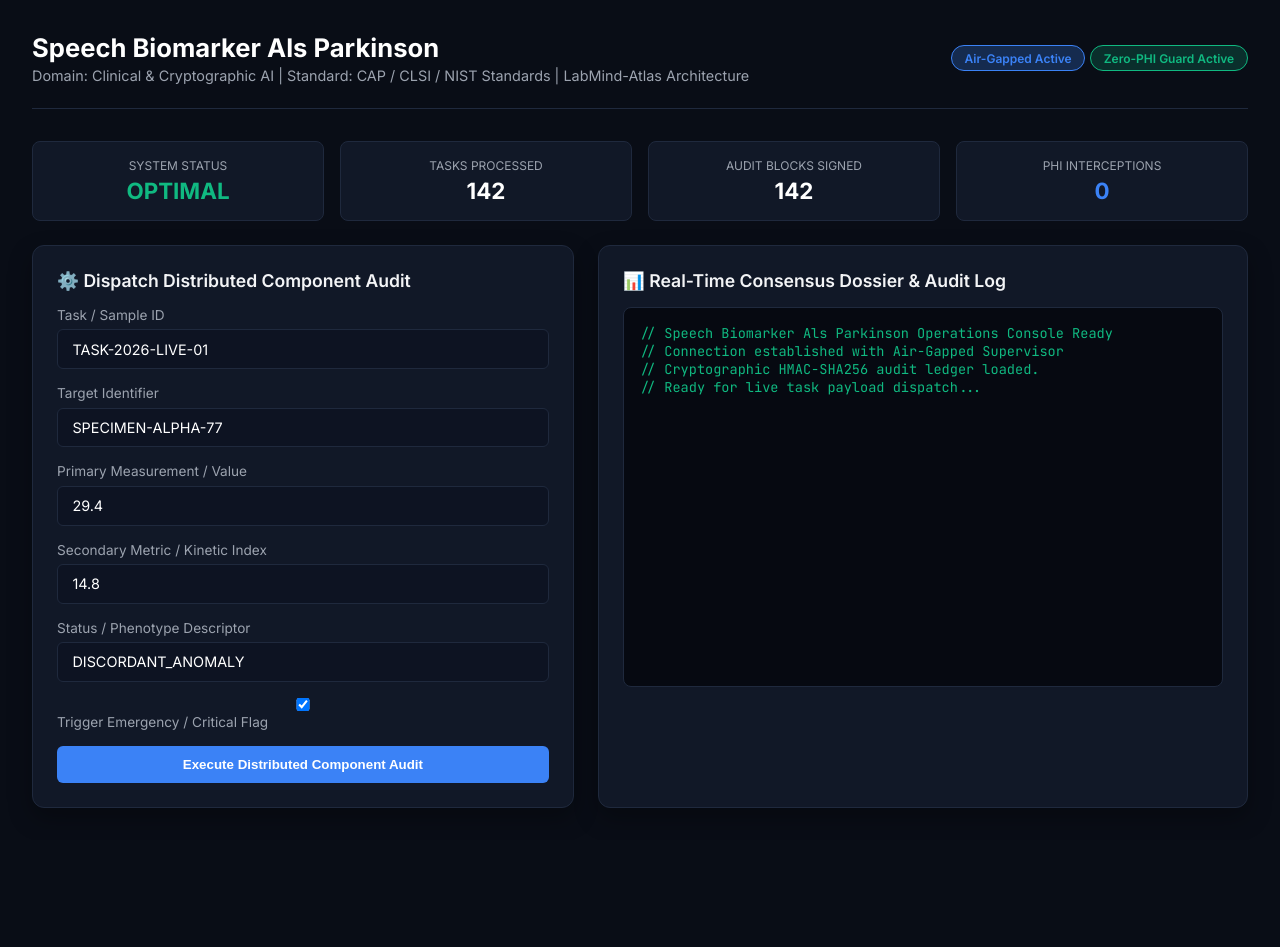
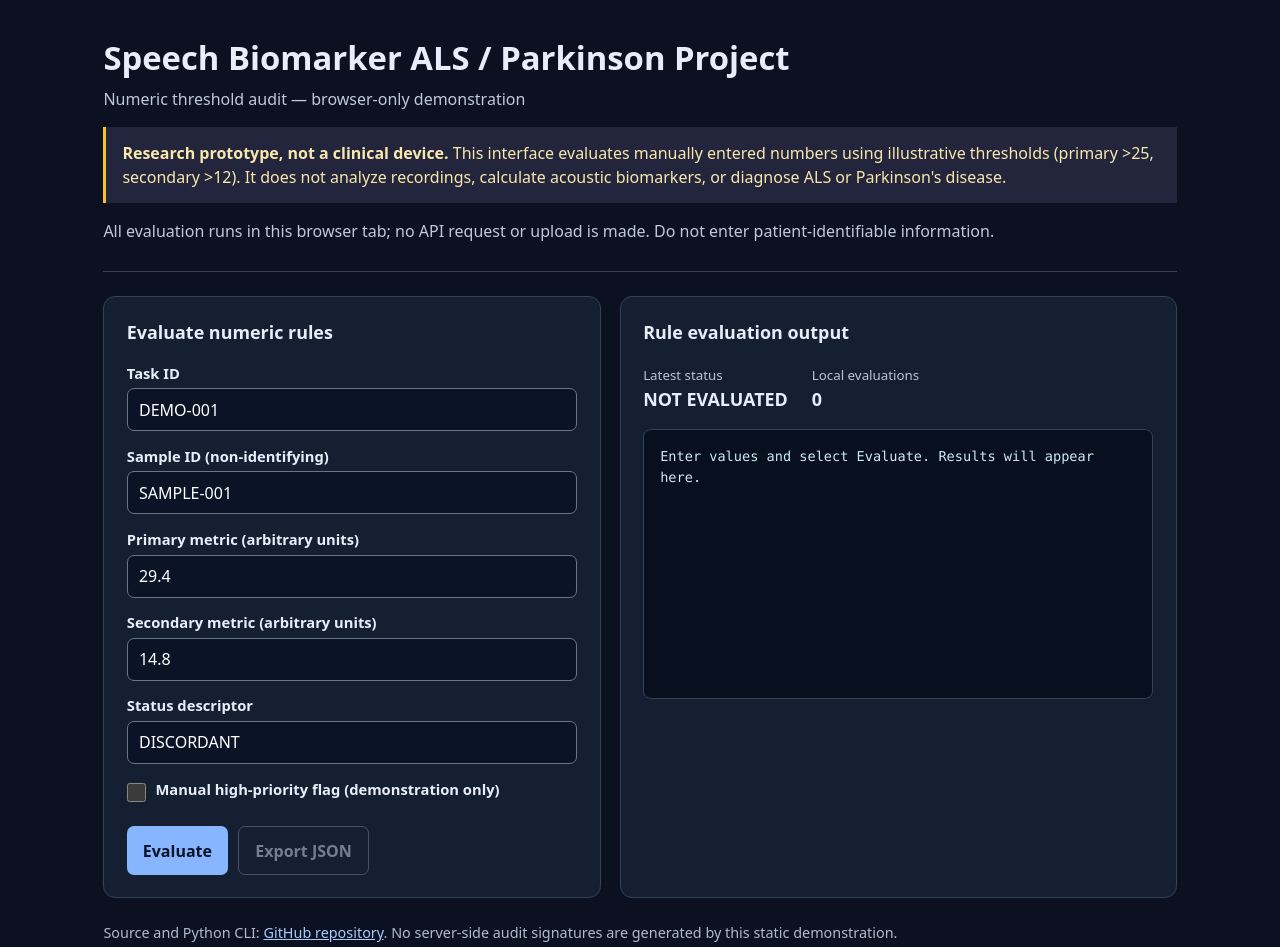
Before and after one commit to abusuraihsakhri/speech-biomarker-als-parkinson, a plain HTML site: page web/index.html in a window 1280 px wide. Before the commit the page ends 840 px from the top, so only its background shows below. Drawn offline with Linux system fonts and the light colour scheme.

Commit message:
Replace broken console with a tested local rule demo and Pages workflow

```diff
--- /dev/null
+++ b/web/app.js
@@ -0,0 +1,80 @@
+"use strict";
+function evaluateTask(raw) {
+  const taskId = String(raw.task_id || "").trim();
+  const targetId = String(raw.target_identifier || "").trim();
+  const descriptor = String(raw.status_descriptor || "").trim();
+  if (!taskId || taskId.length > 128 || !targetId || targetId.length > 128)
+    throw new Error("Task and sample IDs are required (maximum 128 characters).");
+  if (!descriptor || descriptor.length > 64)
+    throw new Error("A status descriptor is required (maximum 64 characters).");
+  const primary = Number(raw.primary_metric);
+  const secondary = Number(raw.secondary_metric);
+  if (raw.primary_metric === "" || raw.secondary_metric === "" ||
+      !Number.isFinite(primary) || !Number.isFinite(secondary))
+    throw new Error("Enter finite numeric values for both measurements.");
+  const critical = raw.is_critical_flag === true;
+  const alerts = [];
+  if (primary > 25)
+    alerts.push({worker: "InvariantQCWorker", urgency: "ELEVATED_RISK",
+      summary: "Primary measurement exceeds demonstration threshold (25)."});
+  if (critical || secondary > 12)
+    alerts.push({worker: "SafetyEscalationWorker",
+      urgency: critical ? "CRITICAL_STAT_PANIC" : "ELEVATED_RISK",
+      summary: "Priority flag set or secondary measurement exceeds demonstration threshold (12)."});
+  if (["DISCORDANT", "ANOMALY", "MUTANT", "VIOLATION", "FAIL", "REJECT"]
+    .some(word => descriptor.toUpperCase().includes(word)))
+    alerts.push({worker: "ProtocolConformanceWorker", urgency: "ELEVATED_RISK",
+      summary: "Status descriptor matches a predefined anomaly keyword."});
+  const urgency = alerts.some(a => a.urgency === "CRITICAL_STAT_PANIC")
+    ? "CRITICAL_STAT_PANIC" : alerts.length ? "ELEVATED_RISK" : "ROUTINE";
+  return {
+    task_id: taskId, target_identifier: targetId, primary_metric: primary,
+    secondary_metric: secondary, status_descriptor: descriptor,
+    is_critical_flag: critical, overall_urgency: urgency,
+    total_alerts: alerts.length, alerts,
+    note: "Rule-based numeric prototype only. No speech/audio processing, disease prediction, or clinical validation."
+  };
+}
+if (typeof module !== "undefined" && module.exports) module.exports = {evaluateTask};
+if (typeof document !== "undefined") {
+  const form = document.getElementById("audit-form");
+  const output = document.getElementById("output");
+  const status = document.getElementById("status");
+  const count = document.getElementById("count");
+  const save = document.getElementById("save");
+  let latest = null, completed = 0;
+  form.addEventListener("submit", event => {
+    event.preventDefault();
+    try {
+      const result = evaluateTask({
+        task_id: document.getElementById("task-id").value,
+        target_identifier: document.getElementById("target-id").value,
+        primary_metric: document.getElementById("primary").value,
+        secondary_metric: document.getElementById("secondary").value,
+        status_descriptor: document.getElementById("descriptor").value,
+        is_critical_flag: document.getElementById("priority").checked
+      });
+      latest = result;
+      output.textContent = JSON.stringify(result, null, 2);
+      status.textContent = result.overall_urgency.replaceAll("_", " ");
+      status.dataset.urgency = result.overall_urgency;
+      count.textContent = String(++completed);
+      save.disabled = false;
+    } catch (error) {
+      latest = null;
+      save.disabled = true;
+      status.textContent = "INVALID INPUT";
+      status.dataset.urgency = "INVALID";
+      output.textContent = error.message;
+    }
+  });
+  save.addEventListener("click", () => {
+    if (!latest) return;
+    const url = URL.createObjectURL(new Blob([JSON.stringify(latest, null, 2) + "\n"], {type: "application/json"}));
+    const link = document.createElement("a");
+    link.href = url;
+    link.download = "numeric-audit.json";
+    link.click();
+    setTimeout(() => URL.revokeObjectURL(url), 0);
+  });
+}
--- a/web/index.html
+++ b/web/index.html
@@ -1,236 +1,77 @@
 <!DOCTYPE html>
 <html lang="en">
 <head>
-    <meta charset="UTF-8">
-    <meta name="viewport" content="width=device-width, initial-scale=1.0">
-    <title>Speech Biomarker Als Parkinson — Operations Console</title>
-    <link href="https://fonts.googleapis.com/css2?family=Inter:wght@300;400;600;700&family=JetBrains+Mono:wght@400;600&display=swap" rel="stylesheet">
-    <style>
-        :root {
-            --bg: #090d16;
-            --card: #111827;
-            --border: #1f293d;
-            --accent: #3b82f6;
-            --accent-glow: rgba(59, 130, 246, 0.25);
-            --text: #f3f4f6;
-            --text-muted: #9ca3af;
-            --danger: #ef4444;
-            --warning: #f59e0b;
-            --success: #10b981;
-        }
-        * { box-sizing: border-box; margin: 0; padding: 0; }
-        body {
-            font-family: 'Inter', sans-serif;
-            background: var(--bg);
-            color: var(--text);
-            padding: 2rem;
-            min-height: 100vh;
-        }
-        .header {
-            display: flex;
-            justify-content: space-between;
-            align-items: center;
-            border-bottom: 1px solid var(--border);
-            padding-bottom: 1.5rem;
-            margin-bottom: 2rem;
-        }
-        .header-title h1 { font-size: 1.6rem; font-weight: 700; color: #fff; }
-        .header-title p { color: var(--text-muted); font-size: 0.9rem; margin-top: 0.25rem; }
-        .badge {
-            display: inline-block;
-            padding: 0.3rem 0.8rem;
-            border-radius: 9999px;
-            font-size: 0.75rem;
-            font-weight: 600;
-            background: var(--accent-glow);
-            color: var(--accent);
-            border: 1px solid var(--accent);
-        }
-        .grid {
-            display: grid;
-            grid-template-columns: 1fr 1.2fr;
-            gap: 1.5rem;
-        }
-        .card {
-            background: var(--card);
-            border: 1px solid var(--border);
-            border-radius: 12px;
-            padding: 1.5rem;
-            box-shadow: 0 10px 25px rgba(0,0,0,0.3);
-        }
-        .card h2 {
-            font-size: 1.1rem;
-            font-weight: 600;
-            margin-bottom: 1rem;
-            display: flex;
-            align-items: center;
-            gap: 0.5rem;
-        }
-        .form-group { margin-bottom: 1rem; }
-        label { display: block; font-size: 0.85rem; color: var(--text-muted); margin-bottom: 0.4rem; }
-        input, select, textarea {
-            width: 100%;
-            padding: 0.65rem 0.9rem;
-            background: #0d1322;
-            border: 1px solid var(--border);
-            border-radius: 6px;
-            color: #fff;
-            font-family: inherit;
-            font-size: 0.9rem;
-        }
-        input:focus, textarea:focus { outline: none; border-color: var(--accent); }
-        .btn {
-            background: var(--accent);
-            color: #fff;
-            border: none;
-            padding: 0.7rem 1.4rem;
-            border-radius: 6px;
-            font-weight: 600;
-            cursor: pointer;
-            transition: 0.2s;
-            width: 100%;
-        }
-        .btn:hover { background: #2563eb; }
-        .terminal {
-            background: #060911;
-            border: 1px solid var(--border);
-            border-radius: 8px;
-            padding: 1rem;
-            font-family: 'JetBrains Mono', monospace;
-            font-size: 0.85rem;
-            color: #10b981;
-            height: 380px;
-            overflow-y: auto;
-            white-space: pre-wrap;
-        }
-        .metrics-bar {
-            display: grid;
-            grid-template-columns: repeat(4, 1fr);
-            gap: 1rem;
-            margin-bottom: 1.5rem;
-        }
-        .metric-box {
-            background: var(--card);
-            border: 1px solid var(--border);
-            border-radius: 8px;
-            padding: 1rem;
-            text-align: center;
-        }
-        .metric-val { font-size: 1.4rem; font-weight: 700; color: #fff; margin-top: 0.25rem; }
-        .metric-label { font-size: 0.75rem; color: var(--text-muted); text-transform: uppercase; }
-    </style>
+  <meta charset="utf-8">
+  <meta name="viewport" content="width=device-width, initial-scale=1">
+  <meta name="description" content="Local numeric rule demonstration; not a diagnostic speech biomarker tool.">
+  <title>Speech Biomarker Project — Numeric Rule Demo</title>
+  <style>
+    :root{color-scheme:dark;font-family:system-ui,-apple-system,sans-serif;background:#0b1120;color:#e8eef9}
+    *{box-sizing:border-box}
+    body{max-width:1150px;margin:0 auto;padding:clamp(1rem,3vw,2.5rem);line-height:1.5}
+    header{border-bottom:1px solid #34415b;padding-bottom:1.3rem;margin-bottom:1.5rem}
+    h1{font-size:clamp(1.45rem,3vw,2.05rem);line-height:1.2;margin:0 0 .6rem}
+    h2{font-size:1.12rem;margin:0 0 1rem}
+    p{margin:.45rem 0;color:#bec9db}
+    .notice{border-left:3px solid #fbbf24;background:#22253b;padding:.85rem 1rem;margin:1rem 0;color:#f8e8ad}
+    .columns{display:grid;grid-template-columns:minmax(0,1fr) minmax(0,1.12fr);gap:1.2rem}
+    .panel{background:#151f32;border:1px solid #34415b;border-radius:12px;padding:1.4rem;min-width:0}
+    label{display:block;font-size:.92rem;margin:0 0 .28rem;font-weight:600}
+    input:not([type="checkbox"]){display:block;width:100%;min-height:43px;margin:0 0 .85rem;border:1px solid #67758f;border-radius:7px;background:#0a1426;color:white;padding:.5rem .7rem;font:inherit}
+    input:focus-visible,button:focus-visible,a:focus-visible{outline:3px solid #8fbcff;outline-offset:2px}
+    .check{display:flex;align-items:flex-start;gap:.6rem;margin:.9rem 0 1.2rem}
+    .check input{margin:.3rem 0;width:19px;height:19px}
+    button{cursor:pointer;padding:.72rem 1rem;border:0;border-radius:7px;font:inherit;font-weight:700;color:#071329;background:#87b5ff}
+    button:hover:not(:disabled){background:#bbd7ff}
+    button:disabled{opacity:.45;cursor:not-allowed}
+    .actions{display:flex;flex-wrap:wrap;gap:.65rem}
+    .secondary{border:1px solid #7890b2;background:transparent;color:#eaf1fa}
+    .stats{display:flex;gap:1.5rem;flex-wrap:wrap;margin-bottom:1rem}
+    .stats strong{display:block;font-size:1.12rem;overflow-wrap:anywhere}
+    .stats small{color:#b9c4d6}
+    #status[data-urgency="CRITICAL_STAT_PANIC"]{color:#ffb2ac}
+    #status[data-urgency="ELEVATED_RISK"]{color:#fcd38d}
+    #status[data-urgency="ROUTINE"]{color:#8ef0ca}
+    pre{overflow:auto;min-height:270px;max-height:520px;margin:0;padding:1rem;border-radius:8px;background:#080f1e;border:1px solid #34415b;color:#cfe9f7;font:.85rem/1.55 ui-monospace,Consolas,monospace;white-space:pre-wrap;overflow-wrap:anywhere}
+    footer{color:#aebad0;margin-top:1.5rem;font-size:.9rem}
+    a{color:#a8ccff}
+    @media(max-width:720px){.columns{grid-template-columns:1fr}.panel{padding:1rem}}
+  </style>
+  <script defer src="./app.js"></script>
 </head>
 <body>
-
-    <div class="header">
-        <div class="header-title">
-            <h1>Speech Biomarker Als Parkinson</h1>
-            <p>Domain: Clinical & Cryptographic AI | Standard: CAP / CLSI / NIST Standards | LabMind-Atlas Architecture</p>
-        </div>
-        <div>
-            <span class="badge">Air-Gapped Active</span>
-            <span class="badge" style="background: rgba(16,185,129,0.2); color: #10b981; border-color: #10b981;">Zero-PHI Guard Active</span>
-        </div>
+  <header>
+    <h1>Speech Biomarker ALS / Parkinson Project</h1>
+    <p>Numeric threshold audit — browser-only demonstration</p>
+    <div class="notice" role="note">
+      <strong>Research prototype, not a clinical device.</strong>
+      This interface evaluates manually entered numbers using illustrative thresholds (primary &gt;25, secondary &gt;12).
+      It does not analyze recordings, calculate acoustic biomarkers, or diagnose ALS or Parkinson's disease.
     </div>
-
-    <div class="metrics-bar">
-        <div class="metric-box">
-            <div class="metric-label">System Status</div>
-            <div class="metric-val" style="color: var(--success);" id="m-status">OPTIMAL</div>
-        </div>
-        <div class="metric-box">
-            <div class="metric-label">Tasks Processed</div>
-            <div class="metric-val" id="m-tasks">142</div>
-        </div>
-        <div class="metric-box">
-            <div class="metric-label">Audit Blocks Signed</div>
-            <div class="metric-val" id="m-audit">142</div>
-        </div>
-        <div class="metric-box">
-            <div class="metric-label">PHI Interceptions</div>
-            <div class="metric-val" style="color: var(--accent);" id="m-phi">0</div>
-        </div>
-    </div>
-
-    <div class="grid">
-        <div class="card">
-            <h2>⚙️ Dispatch Distributed Component Audit</h2>
-            <div class="form-group">
-                <label>Task / Sample ID</label>
-                <input type="text" id="task_id" value="TASK-2026-LIVE-01">
-            </div>
-            <div class="form-group">
-                <label>Target Identifier</label>
-                <input type="text" id="target_id" value="SPECIMEN-ALPHA-77">
-            </div>
-            <div class="form-group">
-                <label>Primary Measurement / Value</label>
-                <input type="number" id="primary_metric" value="29.4" step="0.1">
-            </div>
-            <div class="form-group">
-                <label>Secondary Metric / Kinetic Index</label>
-                <input type="number" id="secondary_metric" value="14.8" step="0.1">
-            </div>
-            <div class="form-group">
-                <label>Status / Phenotype Descriptor</label>
-                <input type="text" id="status_descriptor" value="DISCORDANT_ANOMALY">
-            </div>
-            <div class="form-group">
-                <label><input type="checkbox" id="is_critical" checked> Trigger Emergency / Critical Flag</label>
-            </div>
-            <button class="btn" onclick="runAudit()">Execute Distributed Component Audit</button>
-        </div>
-
-        <div class="card">
-            <h2>📊 Real-Time Consensus Dossier & Audit Log</h2>
-            <div class="terminal" id="outputConsole">// Speech Biomarker Als Parkinson Operations Console Ready
-// Connection established with Air-Gapped Supervisor
-// Cryptographic HMAC-SHA256 audit ledger loaded.
-// Ready for live task payload dispatch...</div>
-        </div>
-    </div>
-
-    <script>
-        async function runAudit() {
-            const consoleEl = document.getElementById('outputConsole');
-            consoleEl.innerText = "// Dispatching task across specialized workers...
-// Invoking InvariantQCWorker, SafetyEscalationWorker, ProtocolWorker...";
-
-            const payload = {
-                task_id: document.getElementById('task_id').value,
-                target_identifier: document.getElementById('target_id').value,
-                primary_metric: parseFloat(document.getElementById('primary_metric').value),
-                secondary_metric: parseFloat(document.getElementById('secondary_metric').value),
-                status_descriptor: document.getElementById('status_descriptor').value,
-                is_critical_flag: document.getElementById('is_critical').checked
-            };
-
-            try {
-                const res = await fetch('/api/audit', {
-                    method: 'POST',
-                    headers: { 'Content-Type': 'application/json' },
-                    body: JSON.stringify(payload)
-                });
-                const data = await res.json();
-                consoleEl.innerText = JSON.stringify(data, null, 2);
-                document.getElementById('m-tasks').innerText = parseInt(document.getElementById('m-tasks').innerText) + 1;
-                document.getElementById('m-audit').innerText = parseInt(document.getElementById('m-audit').innerText) + 1;
-            } catch (err) {
-                consoleEl.innerText = "// Offline / Simulation Output:\n" + JSON.stringify({
-                    dossier_id: "DOSSIER-SIM-" + Math.floor(Math.random()*10000),
-                    system: "speech-biomarker-als-parkinson",
-                    domain: "Clinical & Cryptographic AI",
-                    task_id: payload.task_id,
-                    overall_urgency: payload.is_critical_flag ? "CRITICAL_STAT_PANIC" : "ELEVATED_RISK",
-                    integrity_status: "DISCORDANT_ANOMALY",
-                    alerts: [
-                        { worker: "InvariantQCWorker", alert: "Primary metric exceeds upper reference bound" },
-                        { worker: "SafetyEscalationWorker", alert: "Critical emergency interlock flag active" }
-                    ],
-                    audit_hash: "HMAC_SHA256_e83f9a72b941d6c381f9"
-                }, null, 2);
-            }
-        }
-    </script>
+    <p>All evaluation runs in this browser tab; no API request or upload is made. Do not enter patient-identifiable information.</p>
+  </header>
+  <main class="columns">
+    <section class="panel" aria-labelledby="form-title">
+      <h2 id="form-title">Evaluate numeric rules</h2>
+      <form id="audit-form" novalidate>
+        <label for="task-id">Task ID</label><input id="task-id" type="text" maxlength="128" value="DEMO-001" required>
+        <label for="target-id">Sample ID (non-identifying)</label><input id="target-id" type="text" maxlength="128" value="SAMPLE-001" required>
+        <label for="primary">Primary metric (arbitrary units)</label><input id="primary" type="number" step="any" value="29.4" required>
+        <label for="secondary">Secondary metric (arbitrary units)</label><input id="secondary" type="number" step="any" value="14.8" required>
+        <label for="descriptor">Status descriptor</label><input id="descriptor" type="text" maxlength="64" value="DISCORDANT" required>
+        <label class="check" for="priority"><input id="priority" type="checkbox"><span>Manual high-priority flag (demonstration only)</span></label>
+        <div class="actions"><button type="submit">Evaluate</button><button type="button" id="save" class="secondary" disabled>Export JSON</button></div>
+      </form>
+    </section>
+    <section class="panel" aria-labelledby="output-title">
+      <h2 id="output-title">Rule evaluation output</h2>
+      <div class="stats" aria-live="polite" aria-atomic="true">
+        <div><small>Latest status</small><strong id="status">NOT EVALUATED</strong></div>
+        <div><small>Local evaluations</small><strong id="count">0</strong></div>
+      </div>
+      <pre id="output" role="status" aria-live="polite">Enter values and select Evaluate. Results will appear here.</pre>
+    </section>
+  </main>
+  <footer>Source and Python CLI: <a href="https://github.com/abusuraihsakhri/speech-biomarker-als-parkinson">GitHub repository</a>. No server-side audit signatures are generated by this static demonstration.</footer>
 </body>
 </html>
```
Also changed, not shown: index.html (added, +1 -0 lines), 2 other files.
